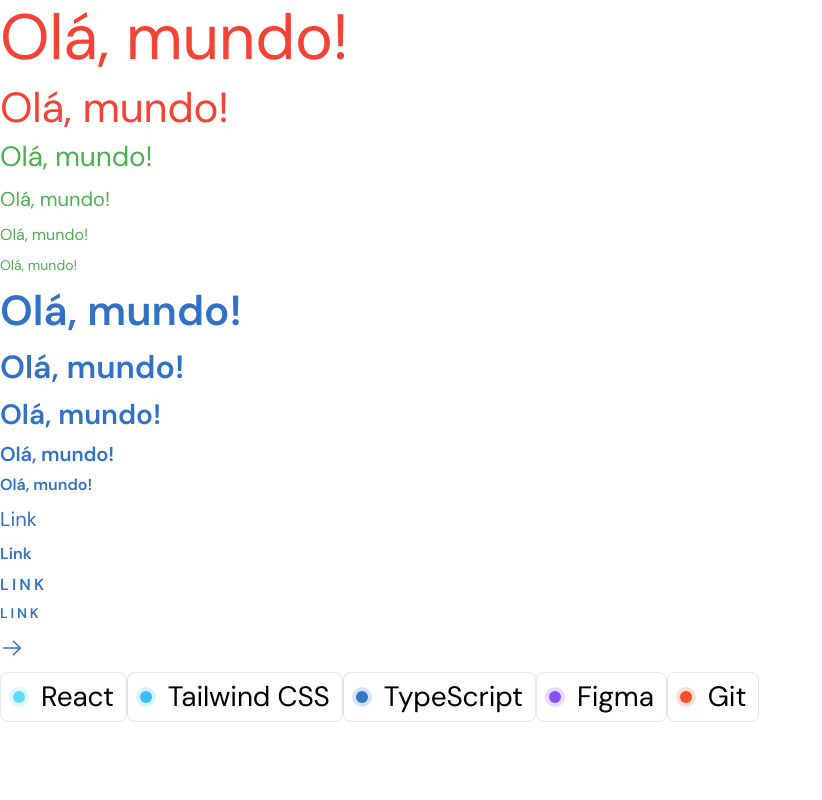
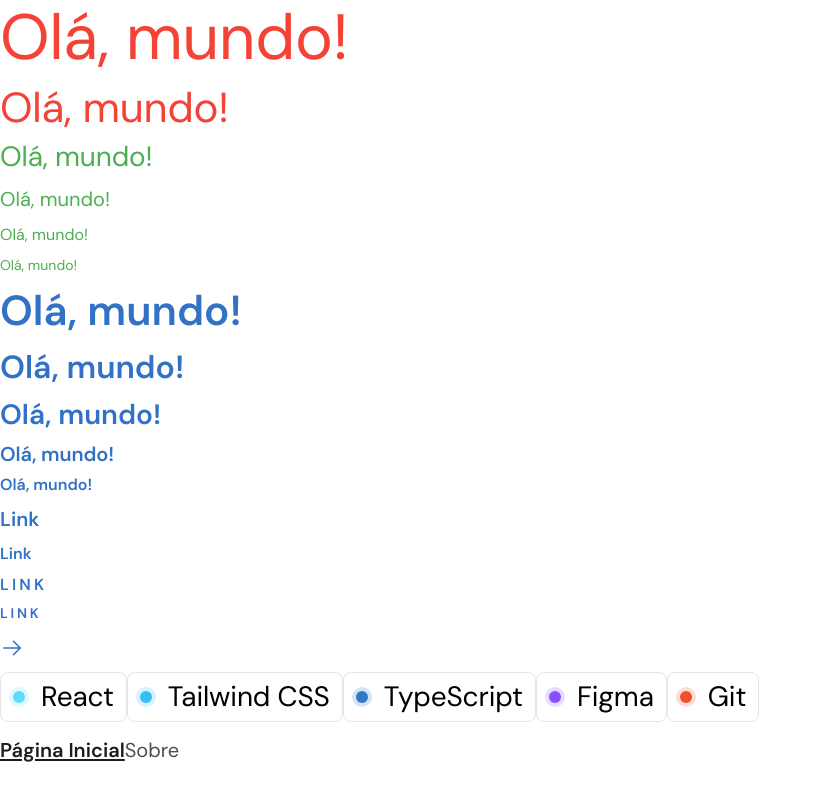
Before and after one commit to murilloressineti/my-portfolio-2.0, a React (Vite) app: page / in a window 1280 px wide. Shown: the whole page, without its empty margins (0-822 px from the left). Built offline with nearby package versions, Linux system fonts and the light colour scheme.

Commit message:
feat: Creating the Link component and adding the Hover to the Tag.

```diff
--- a/src/App.tsx
+++ b/src/App.tsx
@@ -2,6 +2,7 @@ import Text from "./components/text";
 import Icon from "./components/icon";
 import ArrowRight from "./assets/icons/arrow-right.svg?react";
 import Tag from "./components/tag";
+import Link from "./components/link";
 
 export default function App() {
   return (
@@ -65,6 +66,11 @@ export default function App() {
         <Tag dot="figma">Figma</Tag>
         <Tag dot="git">Git</Tag>
       </div>
+
+      <div>
+        <Link href="/" isSelected>Página Inicial</Link>
+        <Link href="#">Sobre</Link>
+      </div>
     </div>
   );
 }
--- /dev/null
+++ b/src/components/link.tsx
@@ -0,0 +1,49 @@
+import React from "react";
+import { cva, type VariantProps } from "class-variance-authority";
+import { cn } from "../lib/utils";
+import Text from "./text";
+
+export const LinkVariants = cva(
+  "transition-colors duration-300 cursor-pointer inline-block",
+  {
+    variants: {
+      variant: {
+        default: "text-text-secondary hover:text-text-link",
+        active: "text-text-primary underline decoration-2 underline-offset-2",
+      },
+    },
+    defaultVariants: {
+      variant: "default",
+    },
+  },
+);
+
+interface LinkProps
+  extends
+    React.AnchorHTMLAttributes<HTMLAnchorElement>,
+    VariantProps<typeof LinkVariants> {
+  as?: React.ElementType;
+  isSelected?: boolean;
+}
+
+export default function Link({
+  as: Component = "a",
+  variant,
+  isSelected,
+  className,
+  children,
+  ...props
+}: LinkProps) {
+  return (
+    <Component
+      className={cn(
+        LinkVariants({ variant: isSelected ? "active" : variant, className }),
+      )}
+      {...props}
+    >
+      <Text variant={isSelected ? "action-link" : "body-large"}>
+        {children}
+      </Text>
+    </Component>
+  );
+}
--- a/src/components/tag.tsx
+++ b/src/components/tag.tsx
@@ -4,7 +4,7 @@ import { cn } from "../lib/utils";
 import Text from "./text";
 
 export const tagVariants = cva(
-  "inline-flex items-center gap-4 px-3 py-1.5 rounded-lg border border-border-default bg-bg-default",
+  "inline-flex items-center gap-4 px-3 py-1.5 rounded-lg border border-border-default bg-bg-default transition-colors duration-300 hover:bg-neutral-gray-100 cursor-default",
   {
     variants: {
       variant: {
--- a/src/components/text.tsx
+++ b/src/components/text.tsx
@@ -26,7 +26,7 @@ export const textVariants = cva("font-sans antialiased", {
       h5: "text-[16px] leading-[1.3] font-semibold",
 
       // UI Elements (Botões, Links e Headlines de seção)
-      "action-link": "text-[20px] leading-normal font-normal",
+      "action-link": "text-[20px] leading-normal font-semibold",
       "action-button": "text-[16px] leading-normal font-semibold",
       "headline-medium":
         "text-[16px] leading-[1.4] tracking-[0.2em] font-semibold uppercase",
```
